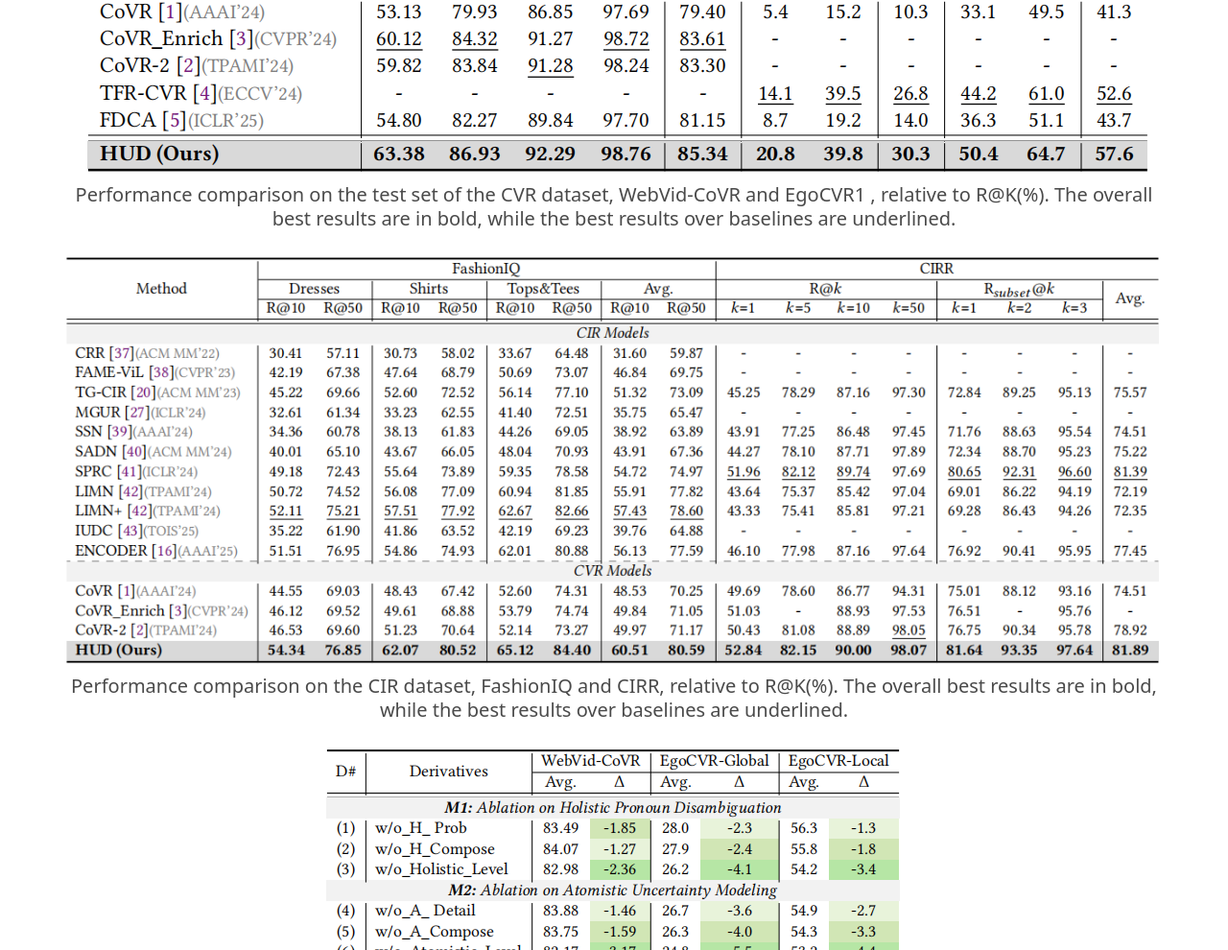
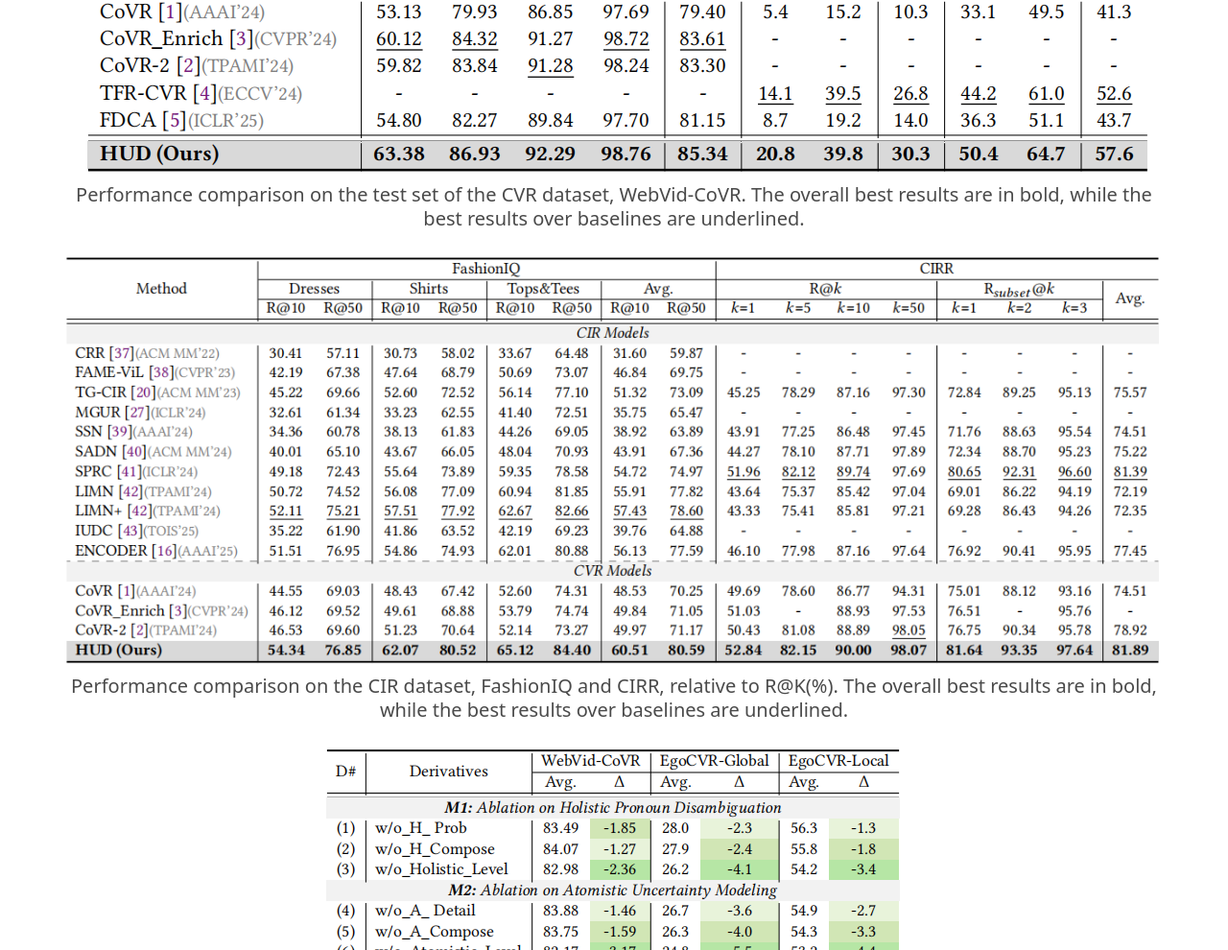
Before and after one commit to ZivChen-Ty/HUD.github.io, a plain HTML site: page index.html in a window 1280 px wide. Shown: the part 3340-4330 px from the top of the page at 96% size. Drawn offline with nearby package versions, Linux system fonts and the light colour scheme; some icons are missing.

Commit message:
update index.html

```diff
--- a/index.html
+++ b/index.html
@@ -313,9 +313,8 @@
           <!-- Your image here -->
           <img src="static/images/CVR.png" alt="MY ALT TEXT" />
           <h2 class="subtitle has-text-centered">
-            Performance comparison on the test set of the CVR dataset, WebVid-CoVR and EgoCVR1
-            , relative to R@K(%). The
-            overall best results are in bold, while the best results over baselines are underlined.
+            Performance comparison on the test set of the CVR dataset, WebVid-CoVR. The overall best results are in
+            bold, while the best results over baselines are underlined.
           </h2>
         </div>
         <br>
```
